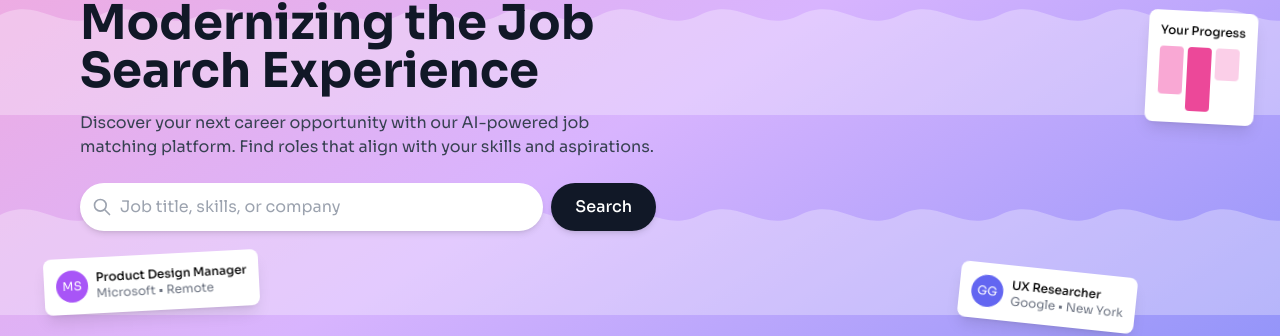
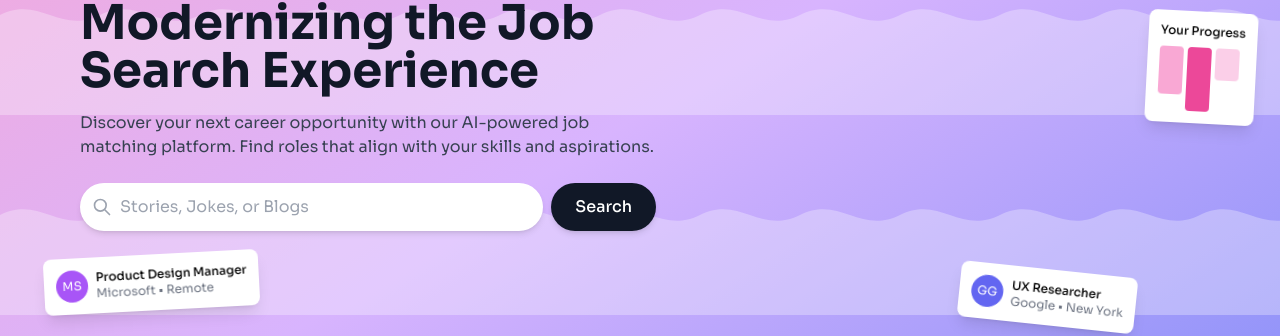
Before and after one commit to HawiGirma/bloggyy, a React (Vite) app: page / in a window 1280 px wide. Shown: the part 1085-1421 px from the top of the page. Built offline with nearby package versions, Linux system fonts and the light colour scheme; a web font is replaced by a local one.

Commit message:
update on the search page

```diff
--- a/index.html
+++ b/index.html
@@ -8,9 +8,9 @@
       rel="stylesheet"
     />
     <meta charset="UTF-8" />
-    <link rel="icon" type="image/svg+xml" href="./public/image.png" />
+    <link rel="icon" type="image/svg+xml" href="./public/logo.png" />
     <meta name="viewport" content="width=device-width, initial-scale=1.0" />
-    <title>bloggy</title>
+    <title>Bloggy</title>
   </head>
   <body>
     <div id="root"></div>
--- a/src/components/Search.jsx
+++ b/src/components/Search.jsx
@@ -103,7 +103,7 @@
               </div>
               <input
                 type="text"
-                placeholder="Job title, skills, or company"
+                placeholder="Stories, Jokes, or Blogs"
                 className="w-full pl-10 pr-4 py-3 bg-white rounded-full border-none focus:outline-none focus:ring-2 focus:ring-purple-500 shadow-md"
               />
             </div>
```
Also changed, not shown: public/image.png (deleted), public/logo.png (added).
